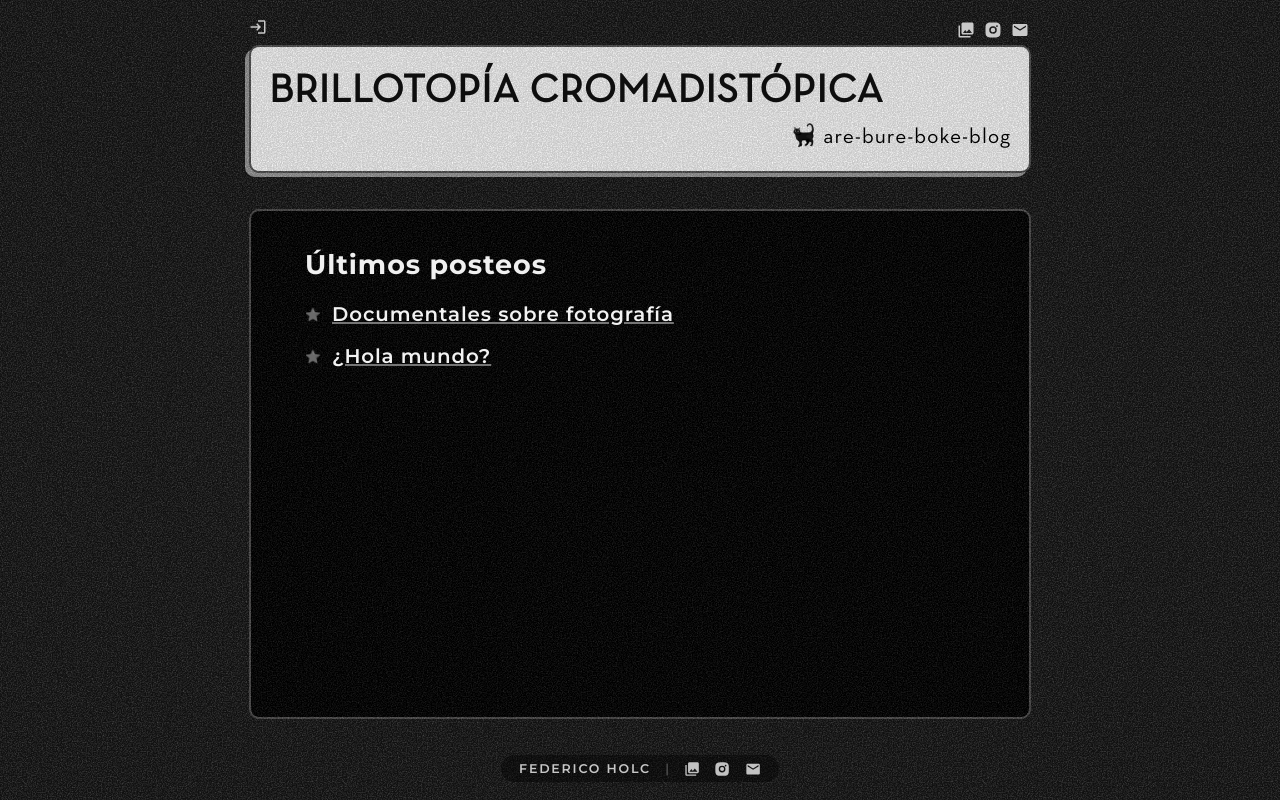
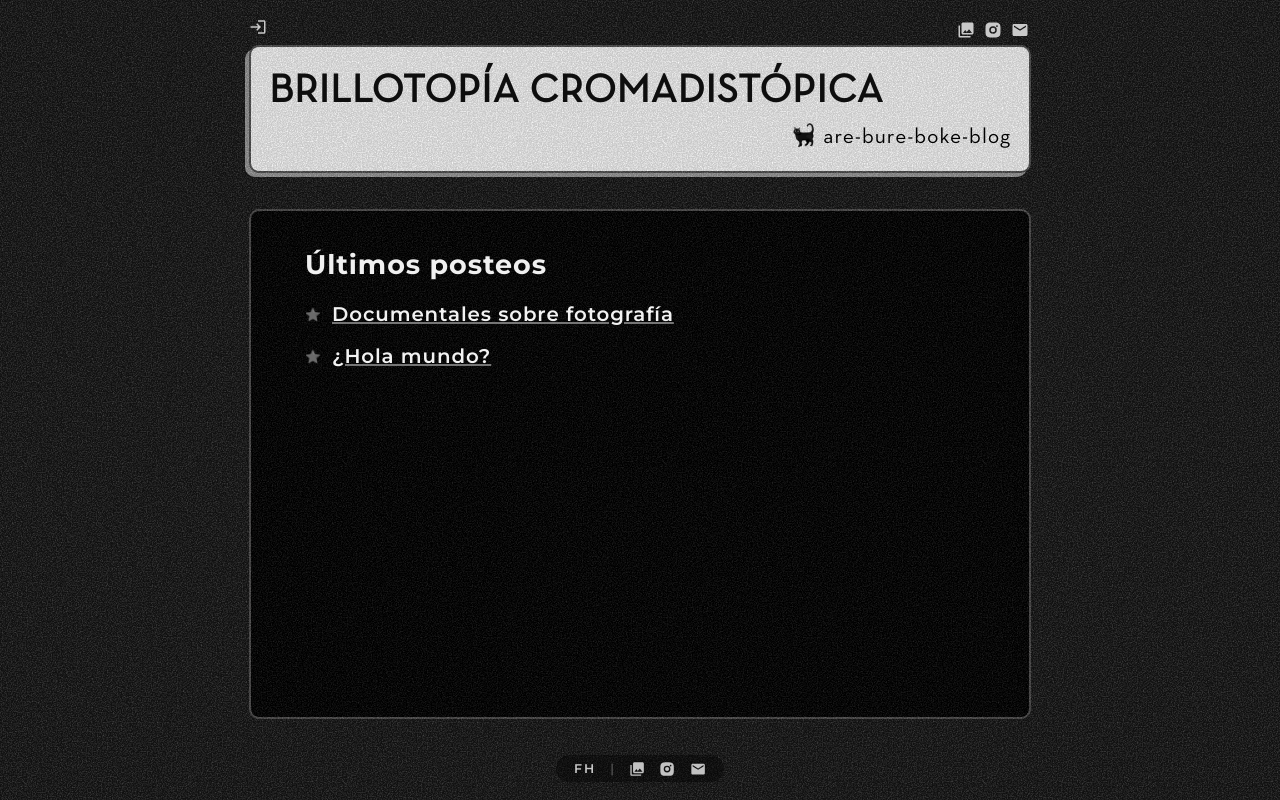
Before and after one commit to fedeholc/btcd.fedeholc.ar, a Next.js app: page / in a window 1280 px wide. Built offline with nearby package versions, Linux system fonts and the light colour scheme; no server answers.

Commit message:
Update footer name in Footer component

```diff
--- a/app/components/footer.tsx
+++ b/app/components/footer.tsx
@@ -6,7 +6,7 @@ export default function Footer() {
   return (
     <footer className={Foot.container}>
       <div className={Foot.text}>
-        <div className={Foot.nombre}>FEDERICO HOLC</div>
+        <div className={Foot.nombre}>FH</div>
         <div className={Foot.emoji}>|</div>
         <a
           className={Foot.icon}
@@ -26,7 +26,7 @@ export default function Footer() {
           <MdEmail></MdEmail>
         </a>
       </div>
-    {/*   <Auth></Auth> */}
+      {/*   <Auth></Auth> */}
     </footer>
   );
 }
```
